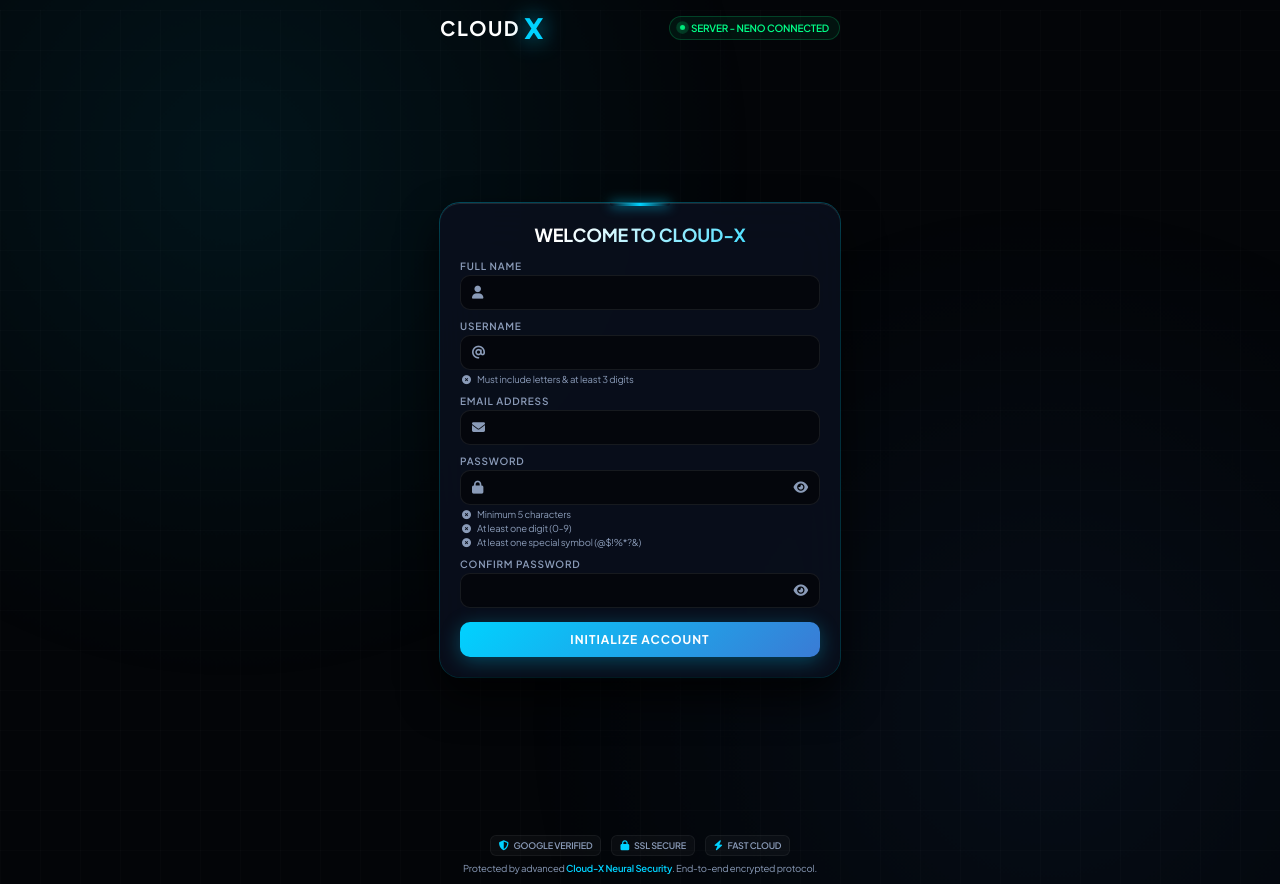
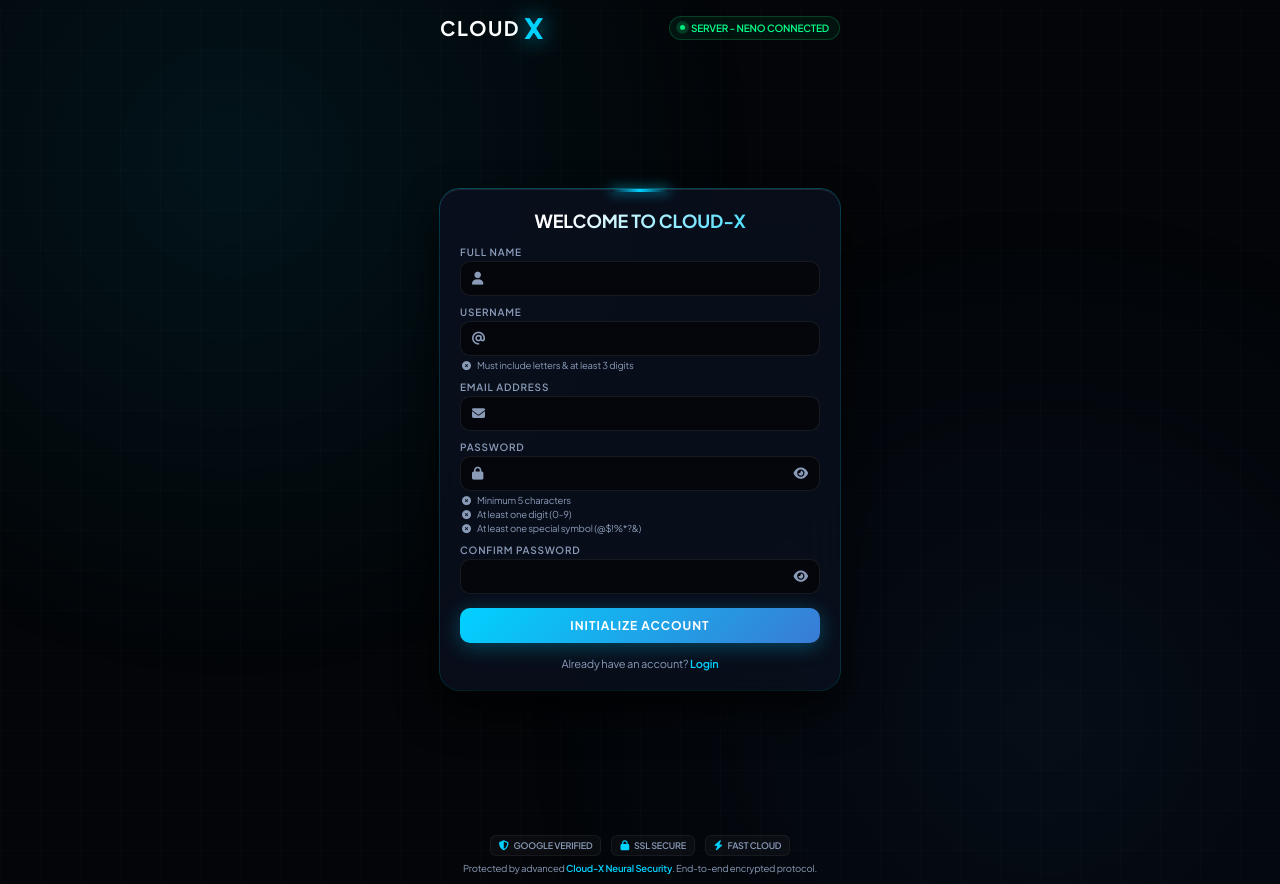
Before and after one commit to orewamazico07-oss/CLOUD-X, a Flask app: page / in a window 1280 px wide. Run offline with Flask 3, Linux system fonts and the light colour scheme.

Commit message:
Update index.html

```diff
--- a/templates/index.html
+++ b/templates/index.html
@@ -481,6 +481,9 @@
 
             <button type="submit" class="submit-btn">Initialize Account</button>
         </form>
+       <div class="switch-link" style="text-align: center; margin-top: 14px; font-size: 11px; color: var(--text-muted);">
+    Already have an account? <a href="/login-page" style="color: var(--primary); text-decoration: none; font-weight: 600;">Login</a>
+       </div>
     </div>
 
     <div class="footer-container">
```
